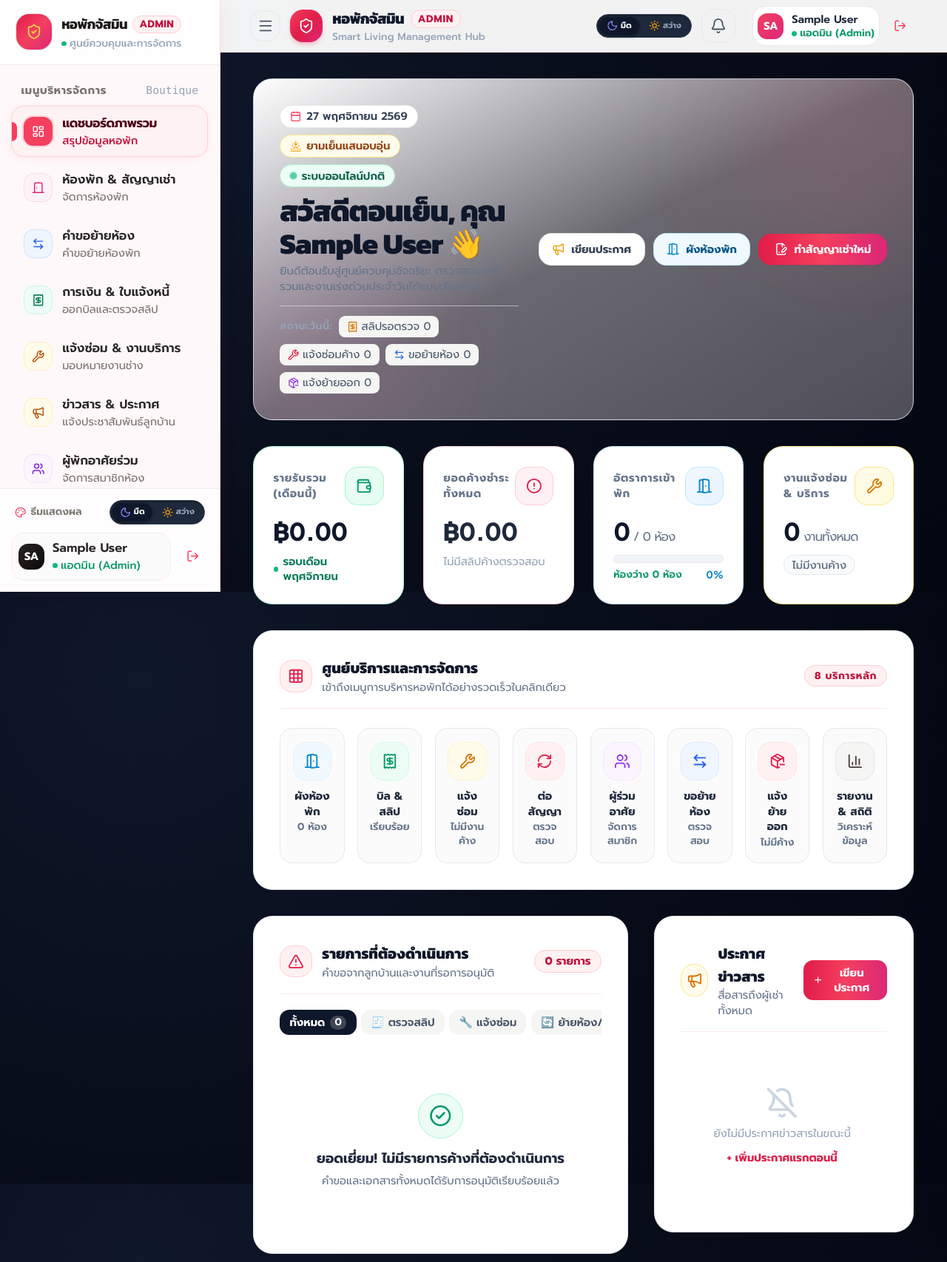
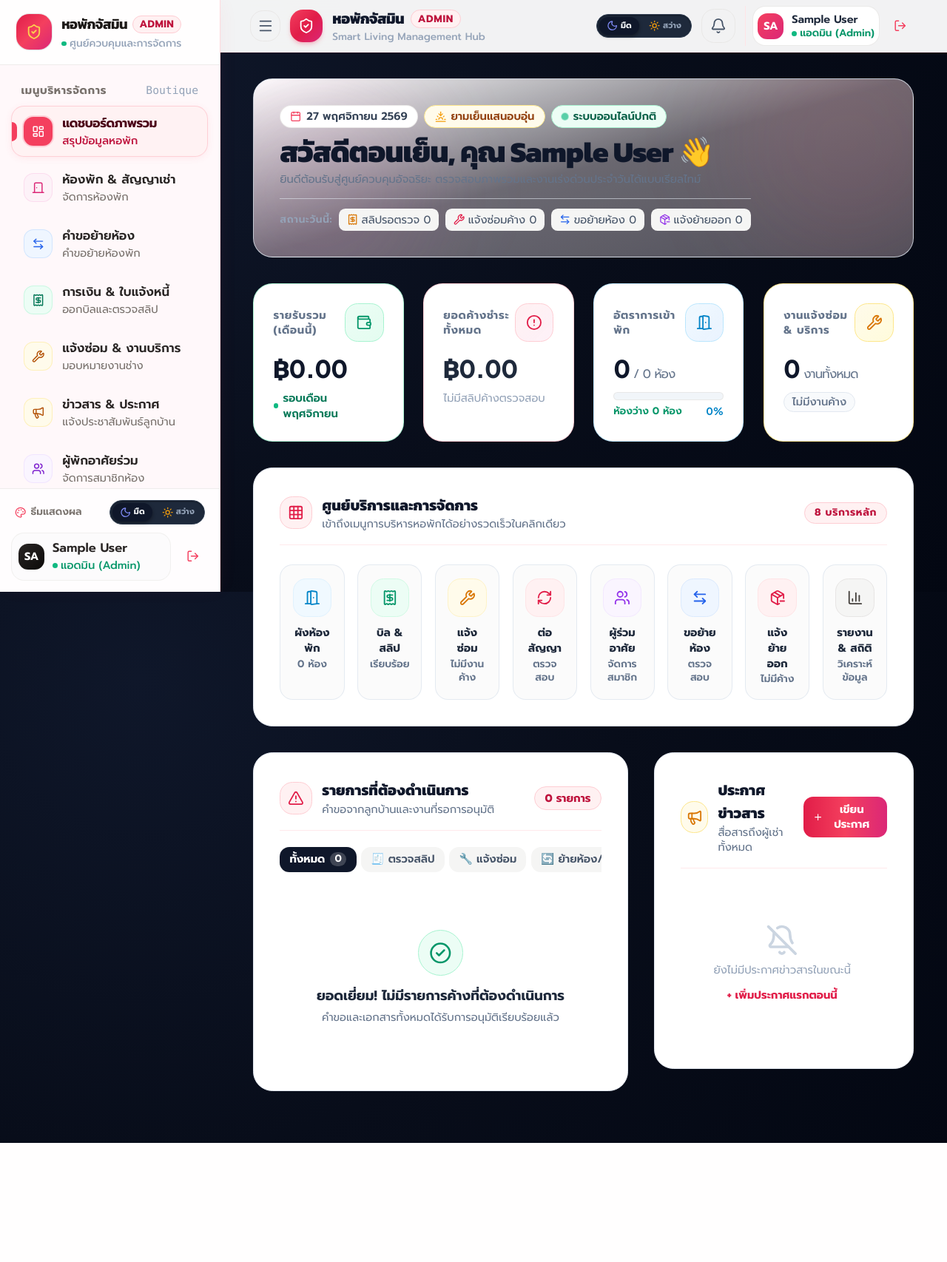
Before and after one commit to Aompat28/jasmin, a PHP site: page /admin_dashboard.php in a window 1280 px wide. Shown: the top 1706 px of the page at 74% size. After the commit the page ends 1545 px from the top, so only its background shows below. Run offline with PHP 8.4, Linux system fonts and the light colour scheme; the visitor is signed in with stand-in values (Sample User, id 1); data that the repository does not hold is empty; some libraries are stand-ins or nearby versions.

Commit message:
Remove top quick action buttons (เขียนประกาศ, ผังห้องพัก, ทำสัญญาเช่าใหม่) from admin dashboard header

```diff
--- a/admin_dashboard.php
+++ b/admin_dashboard.php
@@ -1536,21 +1536,7 @@ if ($currentHour >= 5 && $currentHour < 12) {
             </div>
           </div>
 
-          <!-- Quick Top Action Buttons -->
-          <div class="flex flex-wrap items-center gap-2.5 shrink-0">
-            <button type="button" onclick="openAddAnnouncementModal()" class="px-4 py-2.5 bg-white hover:bg-stone-50 text-slate-700 rounded-2xl text-xs sm:text-sm font-bold transition flex items-center gap-2 cursor-pointer border border-stone-200 shadow-2xs active:scale-95">
-              <i data-lucide="megaphone" class="w-4 h-4 text-amber-500"></i>
-              <span>เขียนประกาศ</span>
-            </button>
-            <a href="manage_room.php" class="px-4 py-2.5 bg-sky-50 hover:bg-sky-100 text-sky-800 rounded-2xl text-xs sm:text-sm font-bold transition flex items-center gap-2 border border-sky-200 active:scale-95 cursor-pointer">
-              <i data-lucide="door-open" class="w-4 h-4 text-sky-600"></i>
-              <span>ผังห้องพัก</span>
-            </a>
-            <a href="check_in_form.php" class="px-5 py-2.5 bg-gradient-to-r from-rose-600 via-rose-500 to-pink-600 hover:from-rose-700 hover:to-pink-700 text-white rounded-2xl text-xs sm:text-sm font-bold transition flex items-center gap-2 shadow-sm shadow-rose-600/25 active:scale-95 cursor-pointer">
-              <i data-lucide="file-signature" class="w-4 h-4"></i>
-              <span>ทำสัญญาเช่าใหม่</span>
-            </a>
-          </div>
+
         </div>
       </div>
 
```
